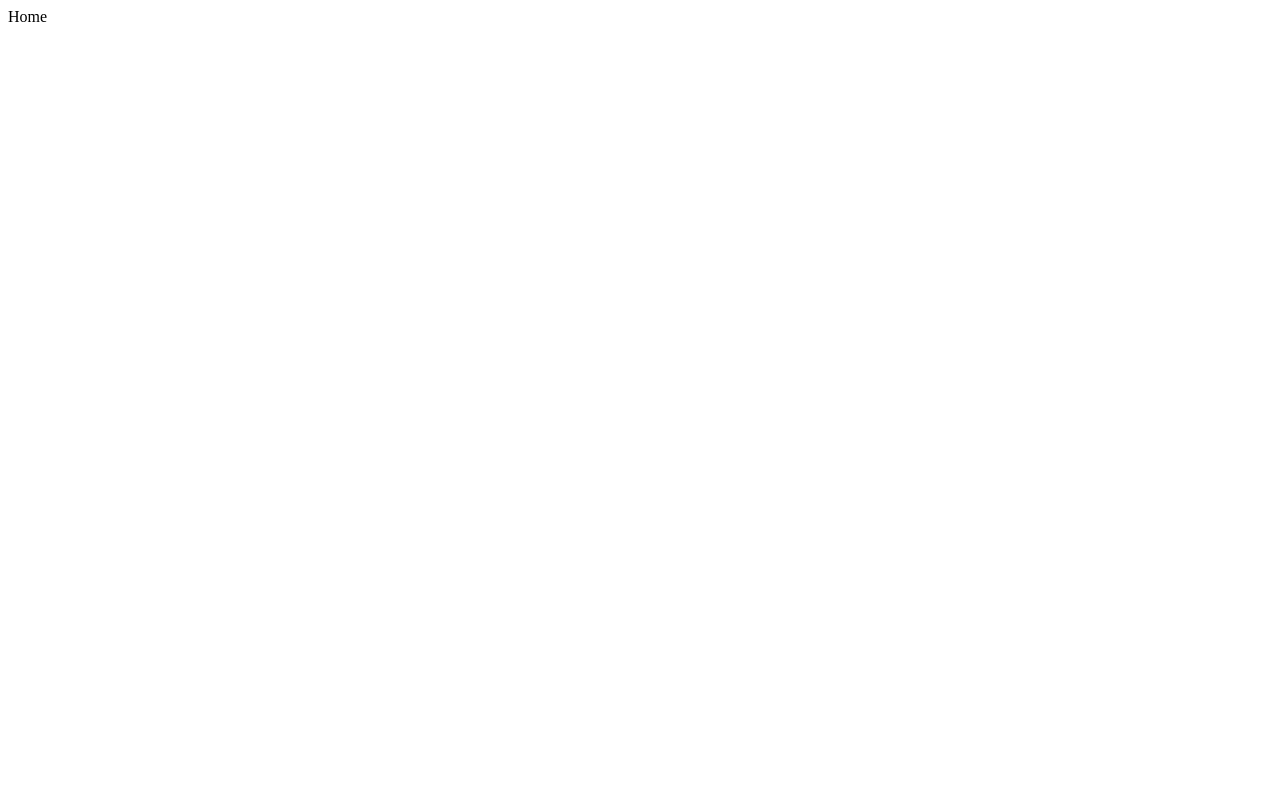
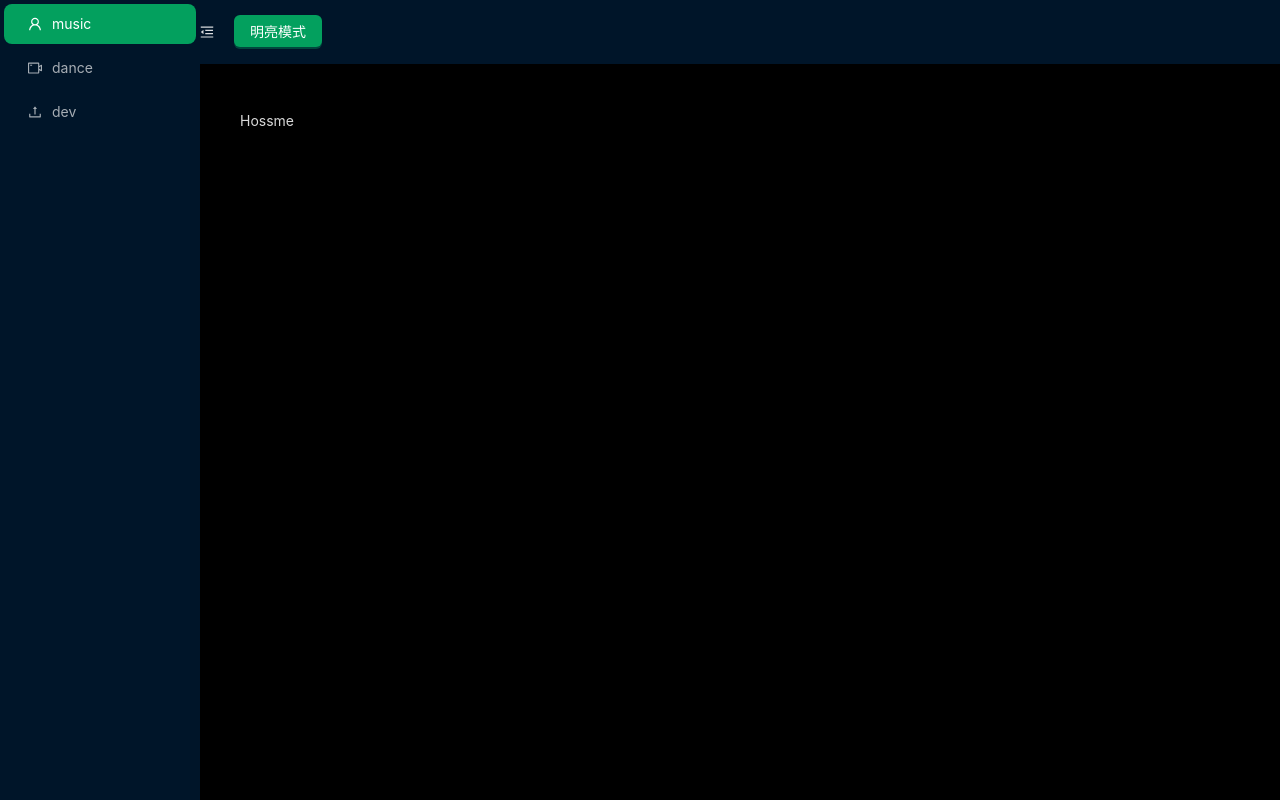
Before and after one commit to Laplace-bit/react-ts-music, a React (Create React App) app: page / in a window 1280 px wide. Built offline with nearby package versions, Linux system fonts and the light colour scheme.

Commit message:
layOut布局

```diff
--- a/package.json
+++ b/package.json
@@ -9,10 +9,13 @@
     "@types/jest": "^27.5.2",
     "@types/node": "^16.18.12",
     "@types/react": "^18.0.28",
+    "@types/react-color": "^3.0.6",
     "@types/react-dom": "^18.0.11",
     "@types/react-router-dom": "^5.3.3",
     "antd": "^5.2.2",
+    "antd-theme-generator": "^1.2.11",
     "react": "^18.2.0",
+    "react-color": "^2.19.3",
     "react-dom": "^18.2.0",
     "react-router-dom": "^6.8.1",
     "react-scripts": "5.0.1",
--- a/src/App.tsx
+++ b/src/App.tsx
@@ -1,13 +1,95 @@
-import React from 'react';
-import './App.css';
-import { HashRouter } from "react-router-dom";
 import Routes from "./router/Router";
+import React, { useState, useRef, useEffect } from 'react';
+import {
+  MenuFoldOutlined,
+  MenuUnfoldOutlined,
+  UploadOutlined,
+  UserOutlined,
+  VideoCameraOutlined,
+} from '@ant-design/icons';
+import { Layout, Menu, theme, Button, ConfigProvider, Space } from 'antd';
+import "./global.css"
 
-function App() {
+const { Header, Sider, Content } = Layout;
+
+
+const App: React.FC = () => {
+  const [collapsed, setCollapsed] = useState(false);
+  const [isDark, setIsDark] = useState(true);
+  const currTheme = useRef(theme.darkAlgorithm);
+  const themeList = useRef([theme.darkAlgorithm, theme.defaultAlgorithm]);
+
+  const changeTheme = (param: any) => {
+    if (isDark) {
+      currTheme.current = themeList.current[1]
+      setIsDark(false);
+    } else {
+      currTheme.current = themeList.current[0]
+      setIsDark(true);
+    }
+  }
+  useEffect(() => {
+    console.log("wellcome!");
+  })
+
   return (
-    <HashRouter>
-      <Routes />
-    </HashRouter>
+    <ConfigProvider direction="ltr" theme={{
+      algorithm: currTheme.current,
+      token: {
+        colorPrimary: '#00b96b',
+      }
+    }}
+    >
+      <Layout>
+        <Sider trigger={null} collapsible collapsed={collapsed}>
+          <div className="logo" />
+          <Menu
+            theme="dark"
+            mode="inline"
+            defaultSelectedKeys={['1']}
+            items={[
+              {
+                key: '1',
+                icon: <UserOutlined />,
+                label: 'music',
+              },
+              {
+                key: '2',
+                icon: <VideoCameraOutlined />,
+                label: 'dance',
+              },
+              {
+                key: '3',
+                icon: <UploadOutlined />,
+                label: 'dev',
+              },
+            ]}
+          />
+        </Sider>
+        <Layout className="site-layout">
+          <Header style={{ padding: 0 }}>
+            <Space size={20}>
+              {React.createElement(collapsed ? MenuUnfoldOutlined : MenuFoldOutlined, {
+                className: 'trigger',
+                onClick: () => setCollapsed(!collapsed),
+              })}
+              <Button type="primary" size={'middle'} onClick={() => changeTheme(1)}>{isDark ? "明亮模式" : "黑暗模式"}</Button>
+            </Space>
+
+          </Header>
+          <Content
+            style={{
+              margin: '24px 16px',
+              padding: 24,
+              minHeight: 280,
+            }}
+          >
+            <Routes />
+          </Content>
+        </Layout>
+      </Layout>
+    </ConfigProvider>
   );
-}
+};
+
 export default App;
--- a/src/components/Home.jsx
+++ b/src/components/Home.jsx
@@ -5,7 +5,7 @@ import React from "react";
 function Home() {
     return (
         <div>
-            Home
+            Hossme
         </div>
     );
 }
--- /dev/null
+++ b/src/global.css
@@ -0,0 +1,41 @@
+* {
+  margin: 0;
+  padding: 0;
+  text-decoration: none;
+  box-sizing: border-box;
+}
+
+html {
+  height: 100%;
+  font-family: sans-serif;
+  /* 默认字体 */
+  font-size: 100%;
+  /* 在用户调整窗口大小时，字体大小做相应调整。 */
+  -ms-text-size-adjust: 100%;
+  /* IE浏览器 */
+  -webkit-text-size-adjust: 100%;
+  /* FireFox浏览器 */
+}
+
+body {
+  height: 100%;
+  margin: 0;
+  font-family: -apple-system, BlinkMacSystemFont, 'Segoe UI', 'Roboto', 'Oxygen',
+    'Ubuntu', 'Cantarell', 'Fira Sans', 'Droid Sans', 'Helvetica Neue',
+    sans-serif;
+  -webkit-font-smoothing: antialiased;
+  -moz-osx-font-smoothing: grayscale;
+}
+
+code {
+  font-family: source-code-pro, Menlo, Monaco, Consolas, 'Courier New',
+    monospace;
+}
+
+#root {
+  height: 100%;
+}
+
+.ant-layout {
+  height: 100%;
+}
--- a/src/index.css
+++ /dev/null
@@ -1,13 +0,0 @@
-body {
-  margin: 0;
-  font-family: -apple-system, BlinkMacSystemFont, 'Segoe UI', 'Roboto', 'Oxygen',
-    'Ubuntu', 'Cantarell', 'Fira Sans', 'Droid Sans', 'Helvetica Neue',
-    sans-serif;
-  -webkit-font-smoothing: antialiased;
-  -moz-osx-font-smoothing: grayscale;
-}
-
-code {
-  font-family: source-code-pro, Menlo, Monaco, Consolas, 'Courier New',
-    monospace;
-}
--- a/src/index.tsx
+++ b/src/index.tsx
@@ -1,27 +1,14 @@
-// import React from 'react';
-// import ReactDOM from 'react-dom/client';
-// import './index.css';
-// import App from './App';
-// import reportWebVitals from './reportWebVitals';
-
-// const root = ReactDOM.createRoot(
-//   document.getElementById('root') as HTMLElement
-// );
-// root.render(
-//   <React.StrictMode>
-//     <App />
-//   </React.StrictMode>
-// );
-
 
 import React from "react";
-import ReactDOM from "react-dom";
-import Router from "./router/Router";
+import ReactDOM from 'react-dom/client';
+import App from "./App";
 import "./index";
 
-ReactDOM.render(<Router />, document.getElementById("root"));
-
-// If you want to start measuring performance in your app, pass a function
-// to log results (for example: reportWebVitals(console.log))
-// or send to an analytics endpoint. Learn more: https://bit.ly/CRA-vitals
-// reportWebVitals();
+const root = ReactDOM.createRoot(
+    document.getElementById('root') as HTMLElement
+);
+root.render(
+    <React.StrictMode>
+        <App />
+    </React.StrictMode>
+);
--- a/src/router/Router.tsx
+++ b/src/router/Router.tsx
@@ -4,12 +4,11 @@ import { HashRouter, Routes, Route } from "react-router-dom";
 import Home from "../components/Home";
 
 export default function Router() {
-    {/* 所有的路由配置均在 BrowserRouter 内部 */ }
     return (
         <HashRouter>
             {/* 使用 Routes 替换曾经的 Switch */}
             <Routes>
-                <Route path='/' element={<Home/>} />
+                <Route path='/' element={<Home />} />
             </Routes>
         </HashRouter>
     );
```
Also changed, not shown: src/logo.svg (deleted), 1 other file (tests, documents, lock files or other folders).
